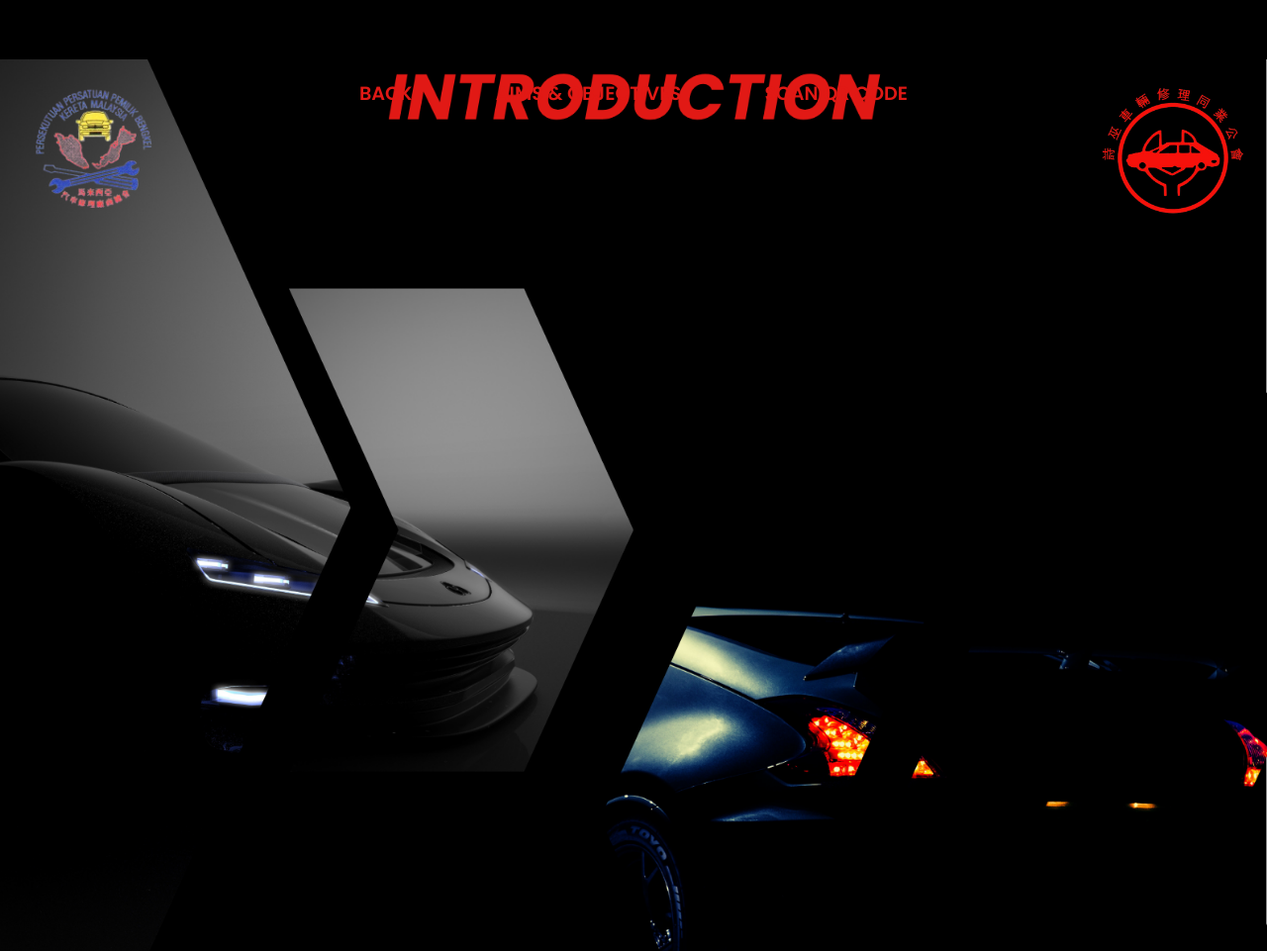
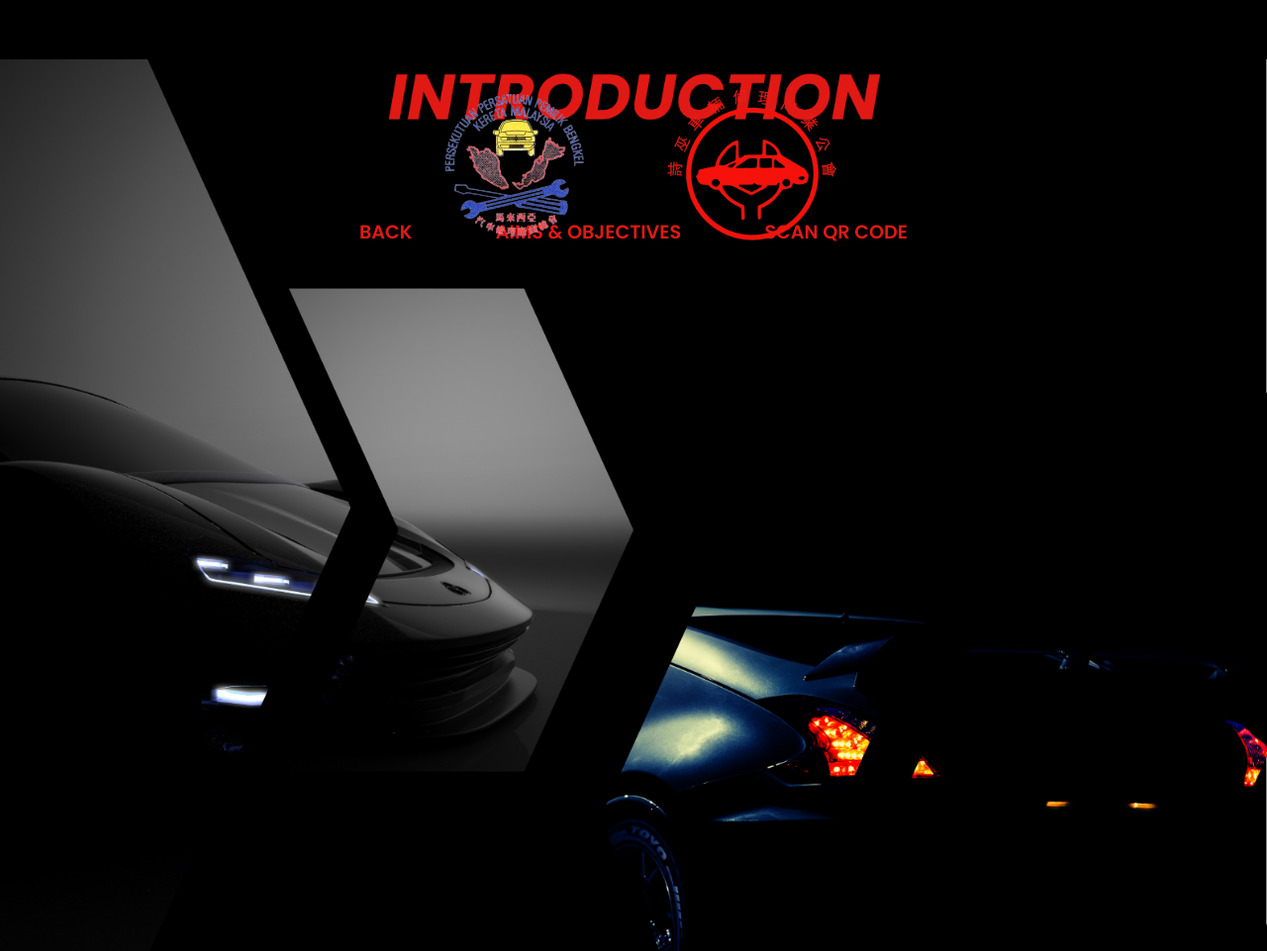
Before and after one commit to IABCE2026/IABCE, a plain HTML site: page en/information.html in a window 1280 px wide. Shown: the part 105-1066 px from the top of the page at 99% size. Drawn offline with Linux system fonts and the light colour scheme.

Commit message:
Update information.html

```diff
--- a/en/information.html
+++ b/en/information.html
@@ -20,7 +20,7 @@
       width: 100%;
       text-align: center;
       position: absolute;
-      top: 20px;
+      top: 160px;
       z-index: 100;
     }
 
@@ -32,25 +32,24 @@
       font-size: 1.2em;
     }
 
-    .top-left-desktop,
-    .top-right-desktop {
+    /* Desktop logo container centered */
+    .desktop-logo-container {
       position: absolute;
       top: 20px;
-      width: 150px;
-      height: auto;
+      left: 50%;
+      transform: translateX(-50%);
+      display: flex;
+      gap: 60px;
+      align-items: center;
+      justify-content: center;
       z-index: 9999;
       pointer-events: none;
     }
 
-    .top-left-desktop {
-      left: 20px;
+    .desktop-logo-container img {
+      width: 180px; /* Larger size */
+      height: auto;
     }
-
-    .top-right-desktop {
-      right: 20px;
-    }
-
-    /* Removed duplicated desktop image block */
 
     /* MOBILE STYLES */
     .header-mobile,
@@ -114,12 +113,12 @@
       align-items: center;
       flex-direction: column;
       padding: 0;
-      margin-top: 165px; /* Sits right underneath the 3 buttons */
+      margin-top: 165px;
       box-sizing: border-box;
     }
 
     .image-container-mobile img {
-      width: 100vw; /* full screen width */
+      width: 100vw;
       height: auto;
       object-fit: contain;
       display: block;
@@ -127,14 +126,11 @@
     }
 
     @media (max-width: 768px) {
-      /* Hide desktop */
       .nav-container-desktop,
-      .top-left-desktop,
-      .top-right-desktop {
+      .desktop-logo-container {
         display: none;
       }
 
-      /* Show mobile */
       .header-mobile,
       .image-container-mobile {
         display: block;
@@ -174,10 +170,13 @@
 </head>
 <body>
 
-  <!-- DESKTOP VERSION -->
-  <img src="InfoPageImg4.png" alt="Top Left Icon" class="top-left-desktop">
-  <img src="InfoPageImg3.png" alt="Top Right Icon" class="top-right-desktop">
+  <!-- DESKTOP LOGOS (centered at top) -->
+  <div class="desktop-logo-container">
+    <img src="InfoPageImg4.png" alt="Top Left Icon">
+    <img src="InfoPageImg3.png" alt="Top Right Icon">
+  </div>
 
+  <!-- DESKTOP NAVIGATION -->
   <div class="nav-container-desktop">
     <a class="nav-link-desktop" href="../index.html">BACK</a>
     <a class="nav-link-desktop" href="aims-objectives.html">AIMS & OBJECTIVES</a>
```
